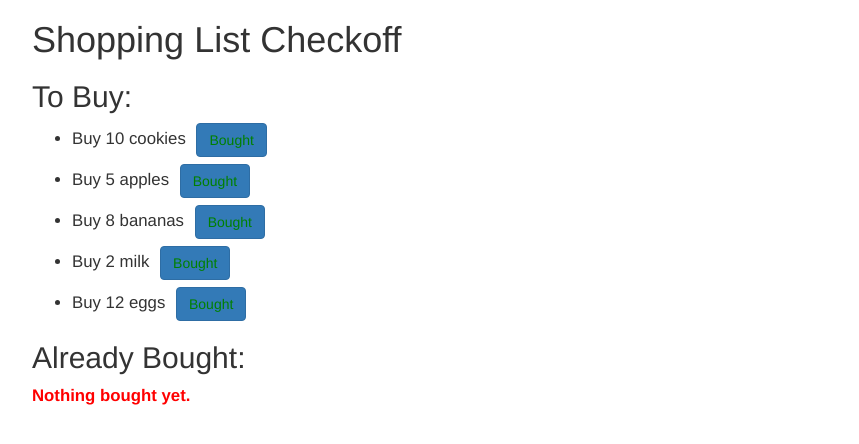
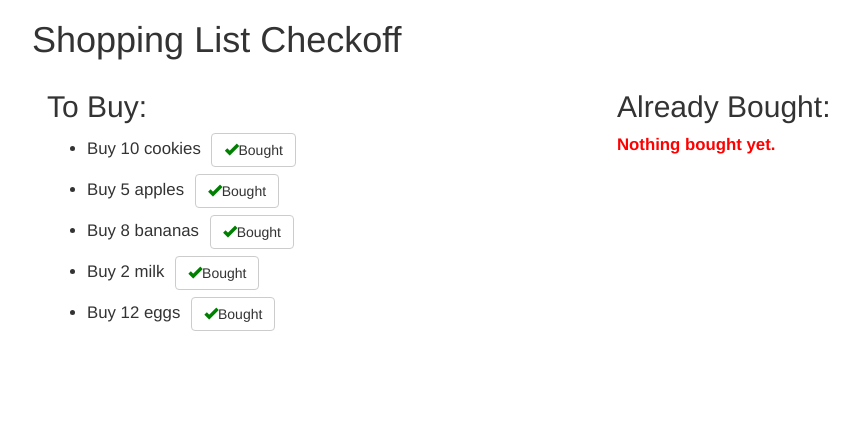
Before and after one commit to OlbTopFlight/coursera3, a plain HTML site: page index.html in a window 1280 px wide. Shown: the whole page, without its empty margins (38-897 px from the left). Drawn offline with nearby package versions, Linux system fonts and the light colour scheme.

Commit message:
Add files via upload

```diff
--- a/index.html
+++ b/index.html
@@ -27,19 +27,20 @@
         <h1>Shopping List Checkoff</h1>
 
         <!-- To Buy List -->
-        <div ng-controller="ToBuyController as toBuy">
+        <div class ="col-md-6" ng-controller="ToBuyController as toBuy">
             <h2>To Buy:</h2>
             <ul>
                 <li ng-repeat="item in toBuy.items">
                     Buy {{ item.quantity }} {{ item.name }}
-                    <button class="btn btn-primary" ng-click="toBuy.buyItem($index)"><span>Bought</span></button>
+                    <button class="btn btn-default" ng-click="toBuy.buyItem($index)">
+                        <span class="glyphicon glyphicon-ok"></span>Bought</button>
                 </li>
             </ul>
             <div class= "emptyMessage" ng-if="toBuy.items.length === 0">Everything is bought!</div>
         </div>
 
         <!-- Already Bought List -->
-        <div ng-controller="AlreadyBoughtController as alreadyBought">
+        <div class ="col-md-6" ng-controller="AlreadyBoughtController as alreadyBought">
             <h2>Already Bought:</h2>
             <ul>
                 <li ng-repeat="item in alreadyBought.items">
```
